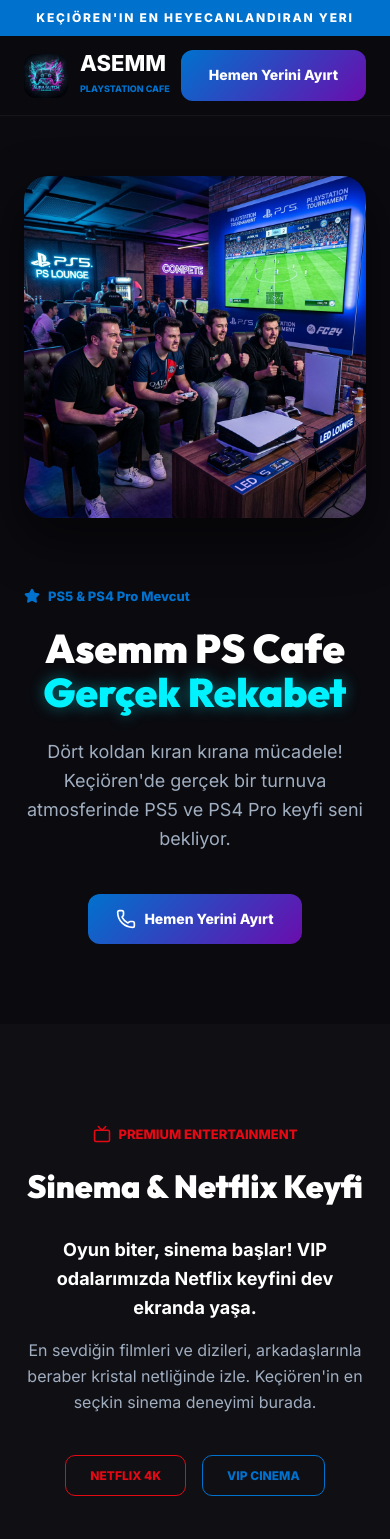
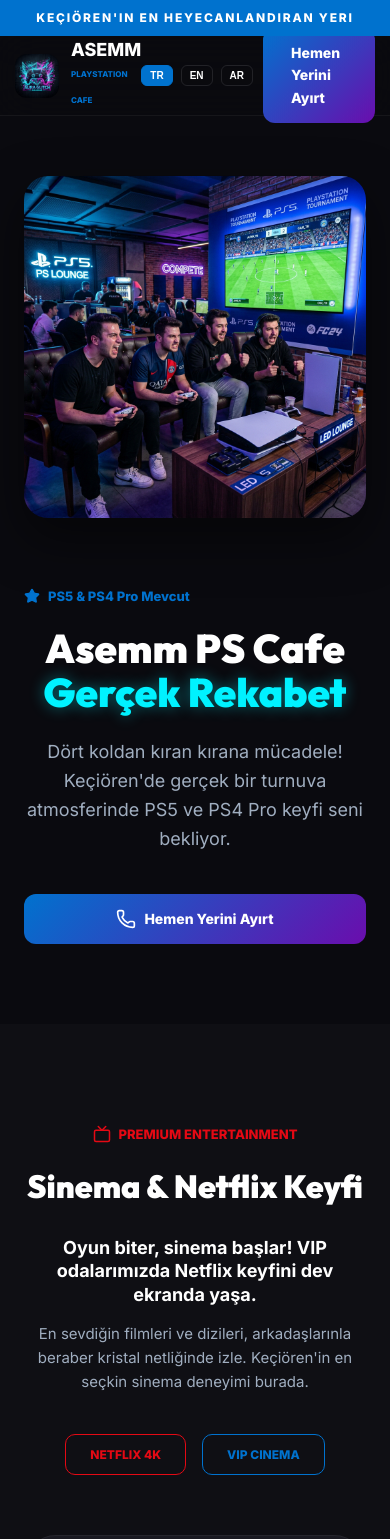
Before and after one commit to aliyev76/asemmps, a React (Vite) app: page / in a window 390 px wide. Shown: the top 1539 px of the page. Built offline with nearby package versions, Linux system fonts and the light colour scheme.

Commit message:
fix(web): restore mobile language switcher and improve mobile typography

```diff
--- a/src/App.tsx
+++ b/src/App.tsx
@@ -89,9 +89,9 @@ const App: React.FC = () => {
               <Tv size={18} />
               PREMIUM ENTERTAINMENT
             </div>
-            <h2 style={{ fontSize: 'clamp(32px, 5vw, 48px)', marginBottom: '24px' }}>{t('cinema_title')}</h2>
-            <p style={{ fontSize: '18px', color: 'white', marginBottom: '16px', fontWeight: 'bold', maxWidth: '700px', margin: '0 auto 16px' }}>{t('cinema_subtitle')}</p>
-            <p style={{ color: 'var(--text-secondary)', maxWidth: '700px', margin: '0 auto 40px' }}>{t('cinema_desc')}</p>
+            <h2 style={{ fontSize: 'clamp(32px, 5vw, 48px)', marginBottom: '24px', textAlign: 'center' }}>{t('cinema_title')}</h2>
+            <p style={{ fontSize: '18px', color: 'white', marginBottom: '16px', fontWeight: 'bold', maxWidth: '600px', margin: '0 auto 16px', textAlign: 'center', lineHeight: 1.3 }}>{t('cinema_subtitle')}</p>
+            <p style={{ color: 'var(--text-secondary)', maxWidth: '600px', margin: '0 auto 40px', textAlign: 'center', fontSize: '15px' }}>{t('cinema_desc')}</p>
 
             <div style={{ display: 'flex', gap: '16px', justifyContent: 'center', flexWrap: 'wrap' }}>
                <div style={{ padding: '10px 24px', border: '1px solid #E50914', borderRadius: '10px', color: '#E50914', fontWeight: 800, fontSize: '12px' }}>NETFLIX 4K</div>
--- a/src/index.css
+++ b/src/index.css
@@ -150,7 +150,19 @@ header {
   .hero-content { order: 2; }
   .hero-image { order: 1; }
   .nav-actions { gap: 10px; }
-  .lang-list { display: none; } /* Hide on mobile to save space */
+  .lang-list { display: flex; gap: 8px; } /* Restore on mobile */
+  .lang-list button { padding: 4px 8px; font-size: 10px; }
+}
+
+@media (max-width: 480px) {
+  .title-large { font-size: 38px; }
+  .title-section { font-size: 32px; }
+  .desc-text { font-size: 15px; padding: 0 10px; }
+  .nav-wrapper { padding: 0 15px; }
+  .logo-area div span:first-child { font-size: 18px !important; }
+  .logo-area div span:last-child { font-size: 8px !important; }
+  .btn { width: 100%; padding: 12px; font-size: 13px; }
+  .btn-primary { padding: 10px 16px; }
 }
 
 /* Typography */
```
